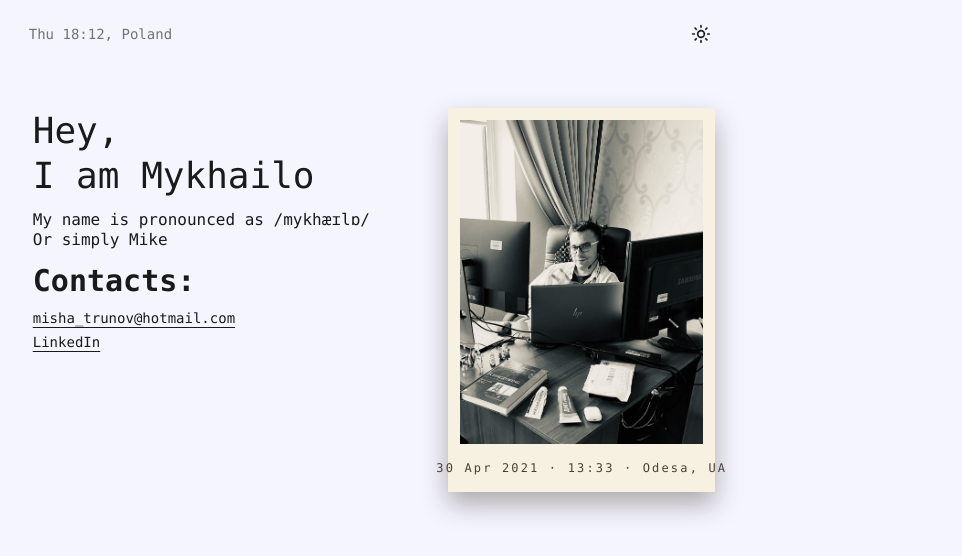
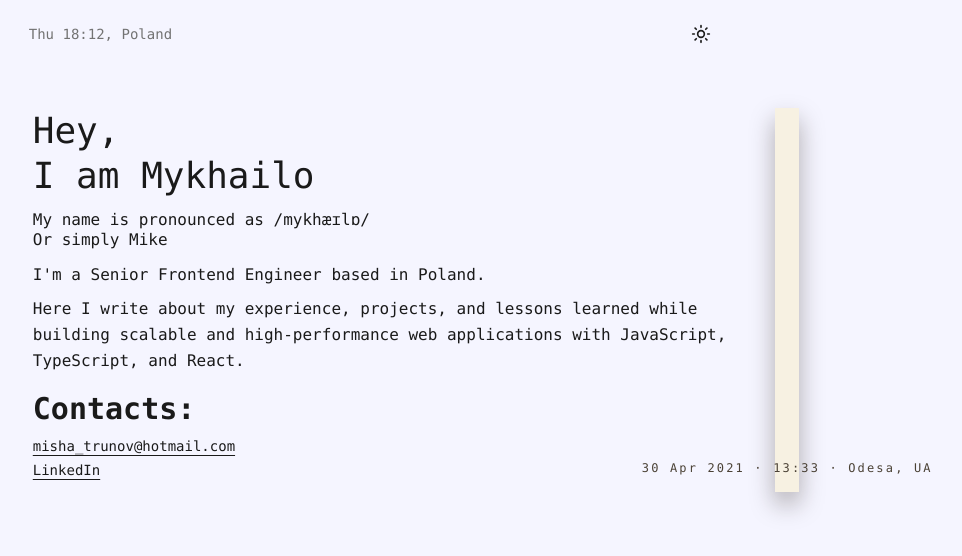
Before and after one commit to LazyMisha/mike-landing, a Next.js app: page / in a window 1280 px wide. Shown: the top 556 px of the page, without its empty margins (266-1228 px from the left). Built offline with nearby package versions, Linux system fonts and the light colour scheme.

Commit message:
feat: add about text above contacts

```diff
--- a/src/components/Contact.tsx
+++ b/src/components/Contact.tsx
@@ -3,7 +3,13 @@
 export function Contact() {
   return (
     <div>
-      <p className="text-2xl leading-tight sm:text-3xl md:text-2xl lg:text-3xl font-bold">
+      <p className="text-sm leading-relaxed sm:text-base max-w-[75ch]">
+        I&apos;m a Senior Frontend Engineer based in Poland.
+      </p>
+      <p className="mt-2 text-sm leading-relaxed sm:text-base max-w-[75ch]">
+        Here I write about my experience, projects, and lessons learned while building scalable and high-performance web applications with JavaScript, TypeScript, and React.
+      </p>
+      <p className="mt-4 text-2xl leading-tight sm:text-3xl md:text-2xl lg:text-3xl font-bold">
         Contacts:
       </p>
       <div className="mt-2 flex flex-col gap-1">
```
